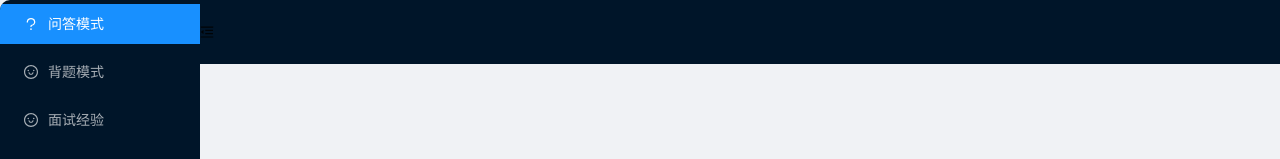
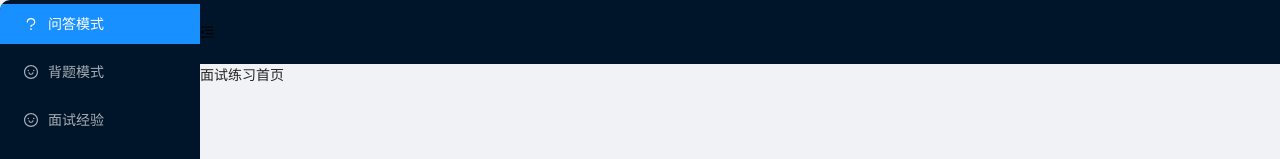
Before and after one commit to jiaw3i/pureland, a React (Create React App) app: page /exercise in a window 1280 px wide. Shown: the top 159 px of the page. Built offline with nearby package versions, Linux system fonts and the light colour scheme.

Commit message:
feat: 增加面包屑

```diff
--- a/src/page/exercise/pages/home/home.less
+++ b/src/page/exercise/pages/home/home.less
@@ -24,6 +24,11 @@
     //width: 100%;
   }
 
+  .exerciseHeader{
+    display: flex;
+    align-items: center;
+  }
+
   .trigger {
     padding: 0 24px;
     font-size: 18px;
--- a/src/page/exercise/pages/home/home.tsx
+++ b/src/page/exercise/pages/home/home.tsx
@@ -1,4 +1,4 @@
-import {Layout, Menu, MenuProps} from "antd";
+import {Breadcrumb, Layout, Menu, MenuProps} from "antd";
 import Sider from "antd/es/layout/Sider";
 import styles from './home.less';
 import {
@@ -11,7 +11,7 @@ import React, {useState} from "react";
 import {Content, Header} from "antd/es/layout/layout";
 import QAContent from "../qacontent/qacontent";
 import QuestionManage from "../questionmanager/qmanage";
-import {Outlet, useNavigate} from "react-router-dom";
+import {Link, Outlet, useLocation, useNavigate} from "react-router-dom";
 
 export default function ExerciseHome() {
 
@@ -50,6 +50,25 @@ export default function ExerciseHome() {
         navigate(menuMap.get(e.key) as string);
     }
 
+    const breadcrumbNameMap: Record<string, string> = {
+        '/exercise': '面试练习首页',
+        '/exercise/qa': '问答模式',
+        '/exercise/qa/question': '问题详情页',
+        '/exercise/manager': '数据管理',
+        '/apps/1/detail': 'Detail',
+        '/apps/2/detail': 'Detail',
+    };
+    const location = useLocation();
+    const pathSnippets = location.pathname.split('/').filter((i: any) => i);
+    const extraBreadcrumbItems = pathSnippets.map((_: any, index: number) => {
+        const url = `/${pathSnippets.slice(0, index + 1).join('/')}`;
+        return (
+            <Breadcrumb.Item key={url}>
+                <Link to={url}>{breadcrumbNameMap[url]}</Link>
+            </Breadcrumb.Item>
+        );
+    });
+
     return (
         <div className={styles.exerciseMain}>
             <Layout>
@@ -70,11 +89,15 @@ export default function ExerciseHome() {
                 </Sider>
 
                 <Layout className={styles.siteLayout}>
-                    <Header className={styles.siteLayoutBackground} style={{padding: 0}}>
+                    <Header className={`${styles.siteLayoutBackground} ${styles.exerciseHeader}`} style={{padding: 0}}>
                         {React.createElement(collapsed ? MenuUnfoldOutlined : MenuFoldOutlined, {
                             className: styles.trigger,
                             onClick: () => setCollapsed(!collapsed),
                         })}
+                        <div>
+
+                            <Breadcrumb>{extraBreadcrumbItems}</Breadcrumb>
+                        </div>
                     </Header>
 
                     {/*{menuMap.get(menuKey)}*/}
--- a/src/page/exercise/pages/qacontent/qacontent.less
+++ b/src/page/exercise/pages/qacontent/qacontent.less
@@ -39,6 +39,12 @@
 
 .qaContent {
 
+  .qaContentItemTitle{
+    &:hover {
+      color: #1890ff;
+      cursor: pointer;
+    }
+  }
   .qaContentItemInfo{
     display: flex;
     flex-direction: row;
--- a/src/page/exercise/pages/qacontent/qacontent.tsx
+++ b/src/page/exercise/pages/qacontent/qacontent.tsx
@@ -6,9 +6,11 @@ import {Checkbox, Col, Divider, List, Radio, Rate, Row, Skeleton, Tag} from "ant
 import InfiniteScroll from "react-infinite-scroll-component";
 import {getAllTag, getQuestions} from "../../../../actions/interviewqa";
 import {QuestionType} from "../questionmanager/qmanage";
+import {useNavigate} from "react-router-dom";
 
 export default function QAContent() {
 
+    const navigate = useNavigate();
     const [tags,setTags] = useState<Array<{
         id: number,
         tagName: string
@@ -94,7 +96,7 @@ export default function QAContent() {
 
                                 dataSource={questions}
                                 renderItem={item => (
-                                    <List.Item key={item.id}>
+                                    <List.Item key={item.id} onClick={()=>navigate(`question/${item.id}`)}>
                                         <div className={styles.qaContentItemTitle}>
                                             <Tag color="#2db7f5">{item.type}</Tag>
                                             {item.id}. {item.content}
```
